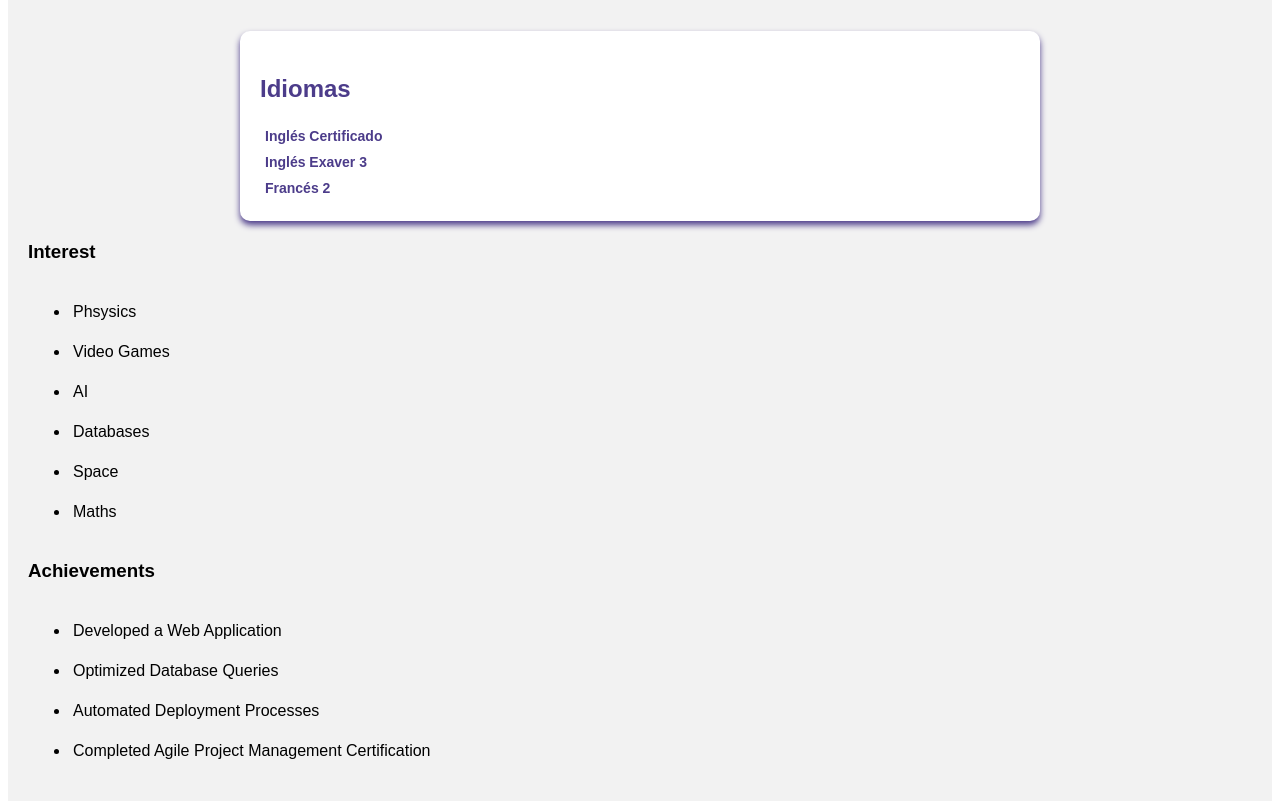
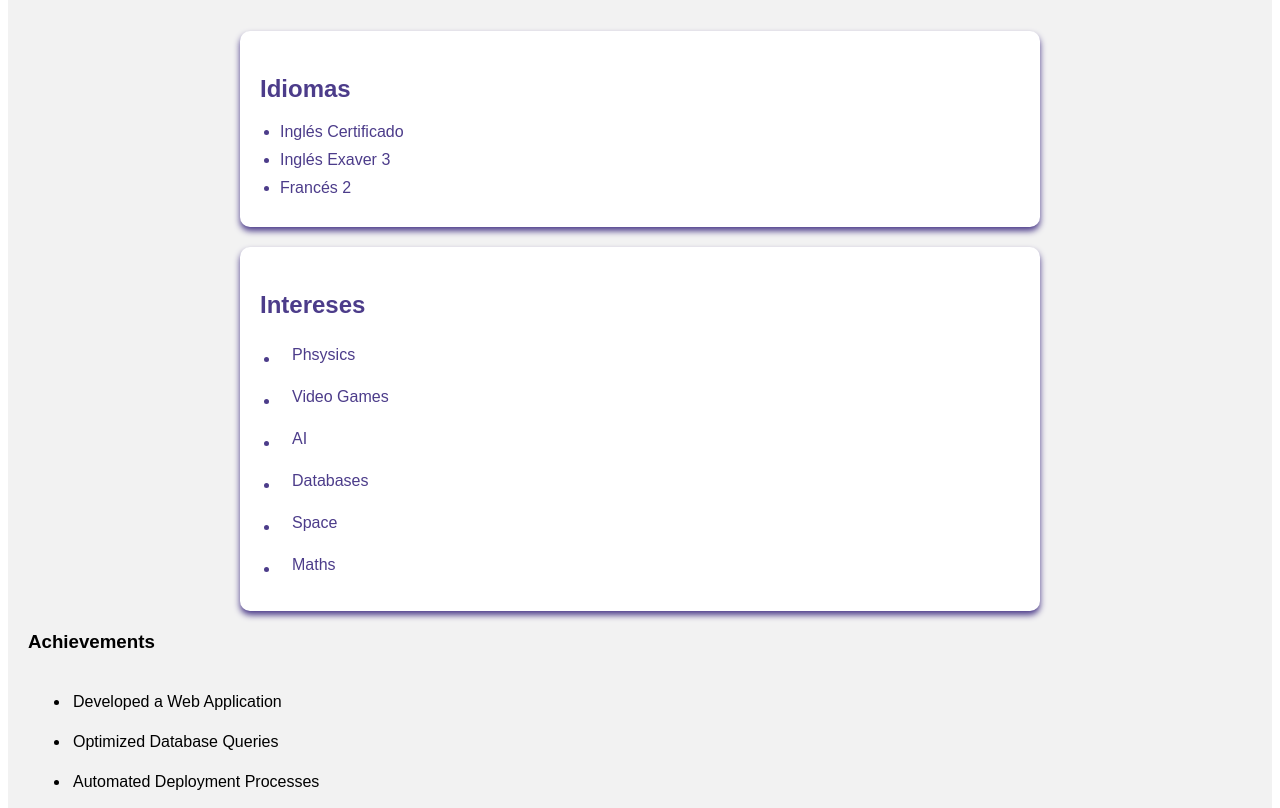
Before and after one commit to SoyEtoor/SoyEtoor.github.io, an Angular app: page / in a window 1280 px wide. Shown: the part 580-1388 px from the top of the page. Built offline with nearby package versions, Linux system fonts and the light colour scheme.

Commit message:
add interest branch #6 (#32)

```diff
--- a/src/app/app.component.html
+++ b/src/app/app.component.html
@@ -1,3 +1,4 @@
+
 <!DOCTYPE html>
 <html lang="es">
 
--- a/src/app/app.component.ts
+++ b/src/app/app.component.ts
@@ -11,7 +11,6 @@ import { AchievementsComponent } from "./achievements/achievements.component";
 @Component({
   selector: 'app-root',
   standalone: true,
-
   imports: [RouterOutlet, HeaderComponent, WorkExperienceComponent, EducationComponent, LanguagesComponent, SkillsComponent, InterestComponent, AchievementsComponent],
   templateUrl: './app.component.html',
   styleUrl: './app.component.css'
--- a/src/app/interest/interest.component.css
+++ b/src/app/interest/interest.component.css
@@ -0,0 +1,33 @@
+.interest-container {
+    background-color: #ffffff;
+    width: 100%;
+    max-width: 800px;
+    margin: 20px auto;
+    padding: 20px;
+    border-radius: 10px;
+    box-shadow: 0 4px 6px #4c3c8a;
+    box-sizing: border-box;
+}
+
+h3 {
+    color: #4c3c8a;
+    font-size: 24px;
+    margin-bottom: 20px;
+}
+
+ul {
+    list-style-type: disc;
+    padding-left: 20px;
+    margin: 0;
+}
+
+li {
+    margin-bottom: 10px;
+    color: #4c3c8a;
+}
+
+td {
+    padding: 5px 10px;
+    vertical-align: top;
+    color: #4c3c8a;
+}
--- a/src/app/interest/interest.component.html
+++ b/src/app/interest/interest.component.html
@@ -1,11 +1,23 @@
-<h3>Interest</h3>
-
-<table border="0">
+<!DOCTYPE html>
+<html lang="es">
+<head>
+    <meta charset="UTF-8">
+    <meta name="viewport" content="width=device-width, initial-scale=1.0">
+    <link rel="stylesheet" href="interest.component.css"> <!-- Asegúrate de incluir tu archivo CSS -->
+    <title>Intereses</title>
+</head>
+<body>
+    <div class="interest-container">
+        <h3>Intereses</h3>
         <ul *ngFor="let int of interest">
             <li>
+                <table border="0">
                     <tr>
-                <td>{{ int.interes}}</td>
+                        <td>{{ int.interes }}</td>
                     </tr>
+                </table>
             </li>
         </ul>
-</table>
+    </div>
+</body>
+</html>
--- a/src/app/languages/languages.component.css
+++ b/src/app/languages/languages.component.css
@@ -22,11 +22,6 @@ h3 {
     margin-bottom: 20px;
 }
 
-table {
-    width: 100%;
-    border-collapse: collapse;
-}
-
 ul {
     list-style-type: disc;
     padding-left: 20px;
@@ -35,12 +30,7 @@ ul {
 
 li {
     margin-bottom: 10px;
-}
-
-td {
-    padding: 5px 10px;
-    vertical-align: top;
-    font-weight: bold;
+    font-size: 16px;
     color: #4c3c8a;
 }
 
--- a/src/app/languages/languages.component.html
+++ b/src/app/languages/languages.component.html
@@ -7,13 +7,9 @@
 <body>
     <div class="container">
         <h3>Idiomas</h3>
-        <table border="0" class="education-table">
-            <tbody>
-                <tr *ngFor="let lan of language">
-                    <td class="language">{{ lan.lenguaje }}</td>
-                </tr>
-            </tbody>
-        </table>
+        <ul>
+            <li *ngFor="let lan of language">{{ lan.lenguaje }}</li>
+        </ul>
     </div>
 </body>
 </html>
--- a/src/app/work-experience/work-experience.component.css
+++ b/src/app/work-experience/work-experience.component.css
@@ -35,6 +35,7 @@ ul {
 
 li {
   margin-bottom: 10px;
+  color:#4c3c8a;
 }
 
 .achievement {
```
Lines whose indentation alone changed are shown as unchanged.
